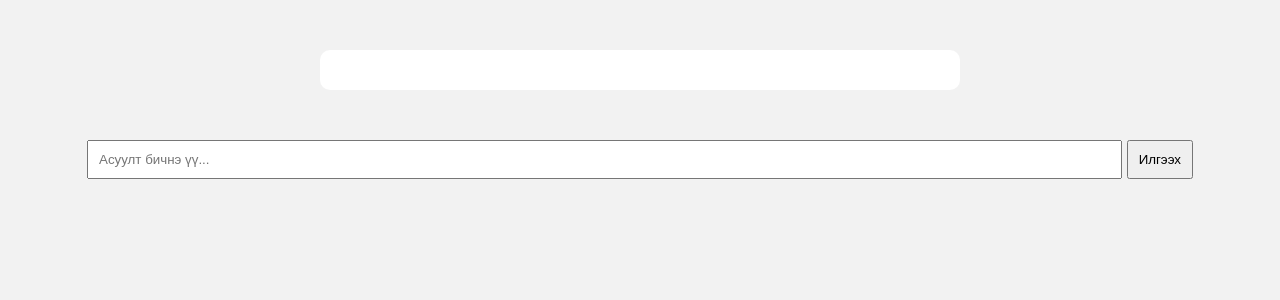
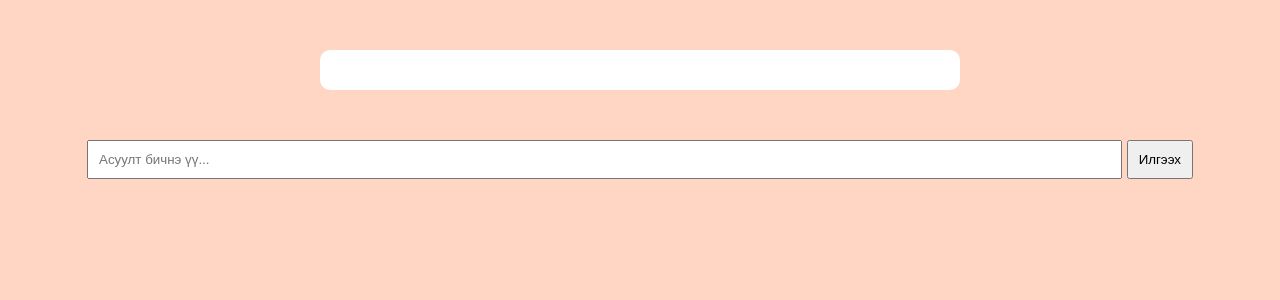
Before and after one commit to temuulen26/ai-career-explorer, a Flask app: page / in a window 1280 px wide. Shown: the top 300 px of the page. Run offline with Flask 3, Linux system fonts and the light colour scheme.

Commit message:
Update index.html

```diff
--- a/templates/index.html
+++ b/templates/index.html
@@ -5,7 +5,7 @@
   <meta name="viewport" content="width=device-width, initial-scale=1.0">
   <title>AI Career Explorer</title>
   <style>
-    body { font-family: sans-serif; background: #f2f2f2; }
+    body { font-family: sans-serif; background: #ffd5c3; }
     #chat { max-width: 600px; margin: 50px auto; padding: 20px; background: white; border-radius: 10px; }
     .message { margin: 10px 0; }
     .user { text-align: right; color: blue; }
```
